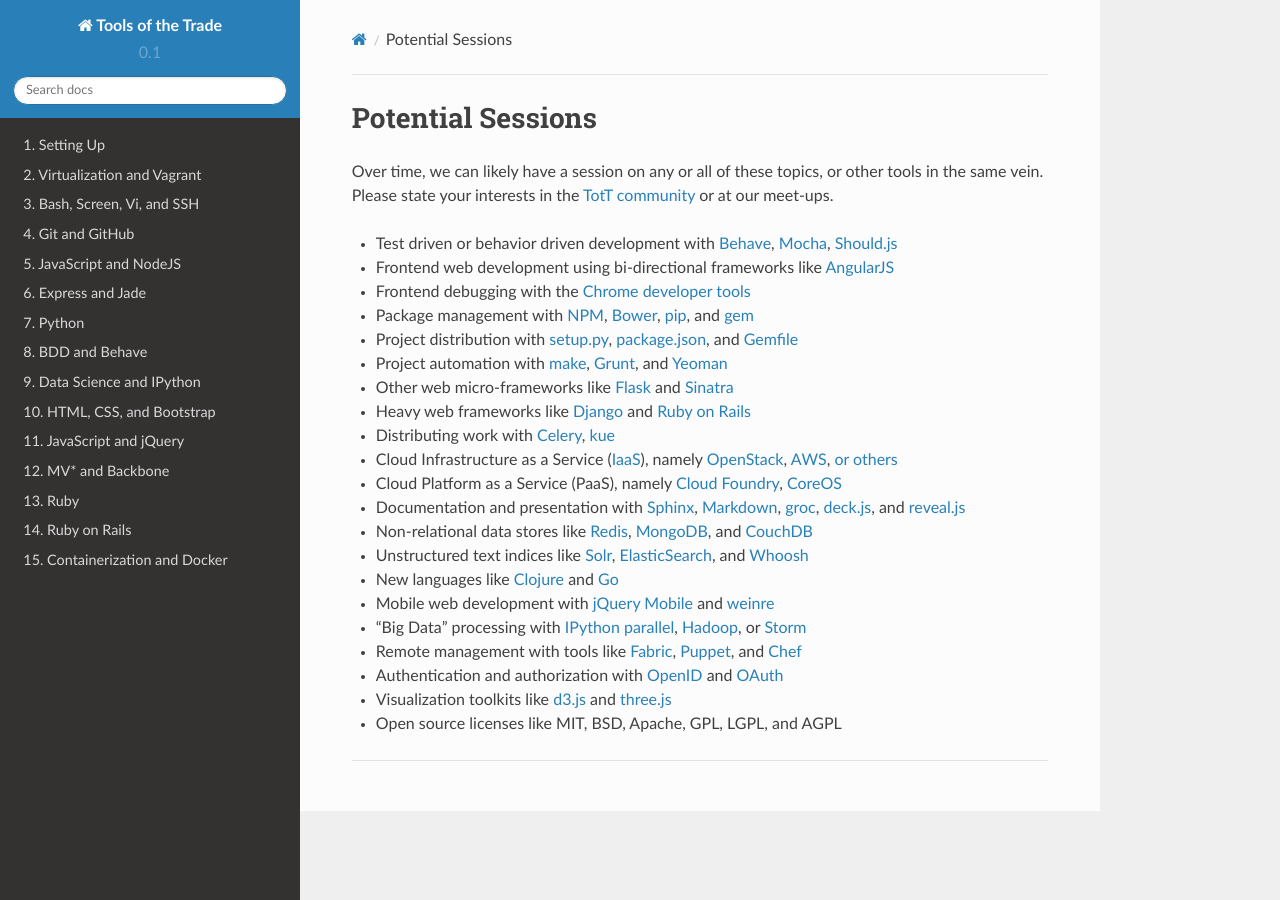
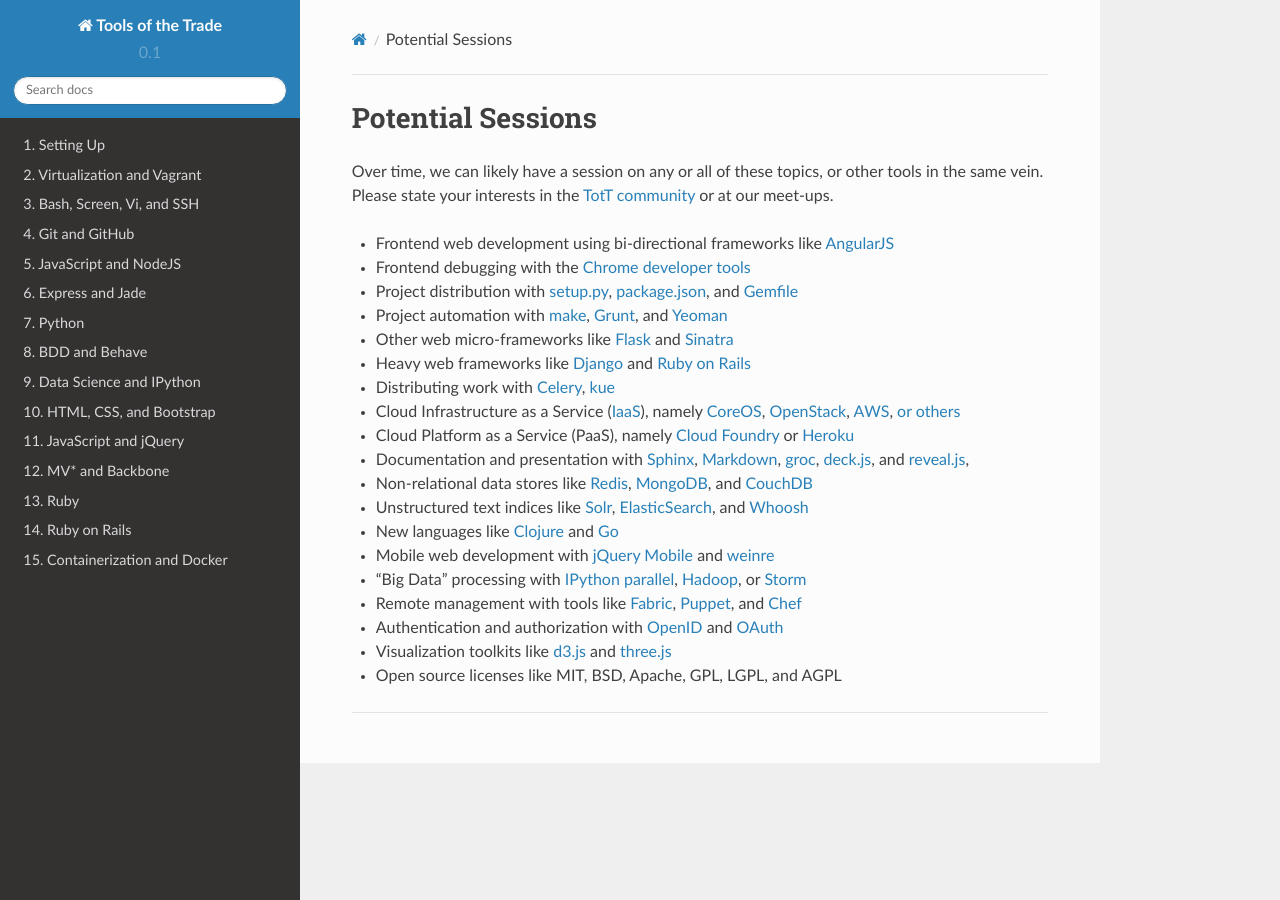
Before and after one commit to parente/tott, a Sphinx documentation site: the page built from doc/other.rst, in a window 1280 px wide. Built offline with Sphinx 7.4.7 and the Read the Docs theme 2.0.0, drawn with Linux system fonts in a browser that asks for light colours.

Commit message:
Remove dupes

```diff
--- a/doc/other.rst
+++ b/doc/other.rst
@@ -3,18 +3,16 @@
 
 Over time, we can likely have a session on any or all of these topics, or other tools in the same vein. Please state your interests in the `TotT community`_ or at our meet-ups.
 
-* Test driven or behavior driven development with Behave_, Mocha_, Should.js_
 * Frontend web development using bi-directional frameworks like  AngularJS_
 * Frontend debugging with the `Chrome developer tools`_
-* Package management with NPM_, Bower_, pip_, and gem_
 * Project distribution with setup.py_, package.json_, and Gemfile_
 * Project automation with make_, Grunt_, and Yeoman_
 * Other web micro-frameworks like Flask_ and Sinatra_
 * Heavy web frameworks like Django_ and `Ruby on Rails`_
 * Distributing work with `Celery <http://www.celeryproject.org/>`_, `kue <http://learnboost.github.io/kue/>`_
-* Cloud Infrastructure as a Service (`IaaS <http://en.wikipedia.org/wiki/Infrastructure_as_a_service#Infrastructure_as_a_service_.28IaaS.29>`_), namely `OpenStack <http://www.openstack.org/>`_, `AWS <http://aws.amazon.com/>`_, `or others <http://en.wikipedia.org/wiki/Infrastructure_as_a_service#Infrastructure_as_a_service_.28IaaS.29>`_
-* Cloud Platform as a Service (PaaS), namely `Cloud Foundry`_, `CoreOS`_
-* Documentation and presentation with Sphinx_, Markdown_, groc_, deck.js_, and reveal.js_
+* Cloud Infrastructure as a Service (`IaaS <http://en.wikipedia.org/wiki/Infrastructure_as_a_service#Infrastructure_as_a_service_.28IaaS.29>`_), namely `CoreOS`_, `OpenStack <http://www.openstack.org/>`_, `AWS <http://aws.amazon.com/>`_, `or others <http://en.wikipedia.org/wiki/Infrastructure_as_a_service#Infrastructure_as_a_service_.28IaaS.29>`_
+* Cloud Platform as a Service (PaaS), namely `Cloud Foundry`_ or `Heroku`_
+* Documentation and presentation with Sphinx_, Markdown_, groc_, deck.js_, and reveal.js_,
 * Non-relational data stores like Redis_, MongoDB_, and CouchDB_
 * Unstructured text indices like Solr_, ElasticSearch_, and Whoosh_
 * New languages like `Clojure <http://clojure.org/>`_ and `Go <http://golang.org>`_
```
